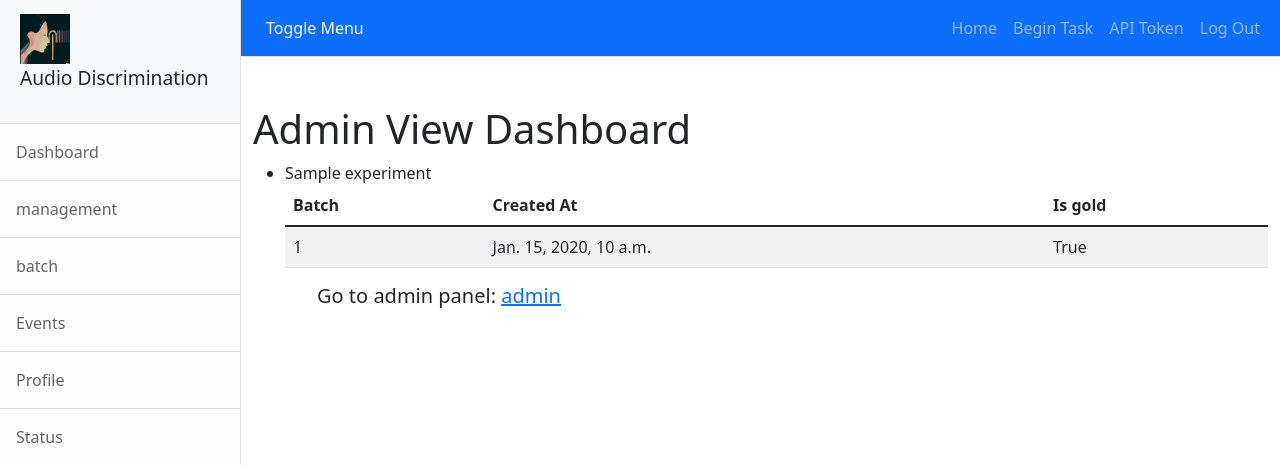
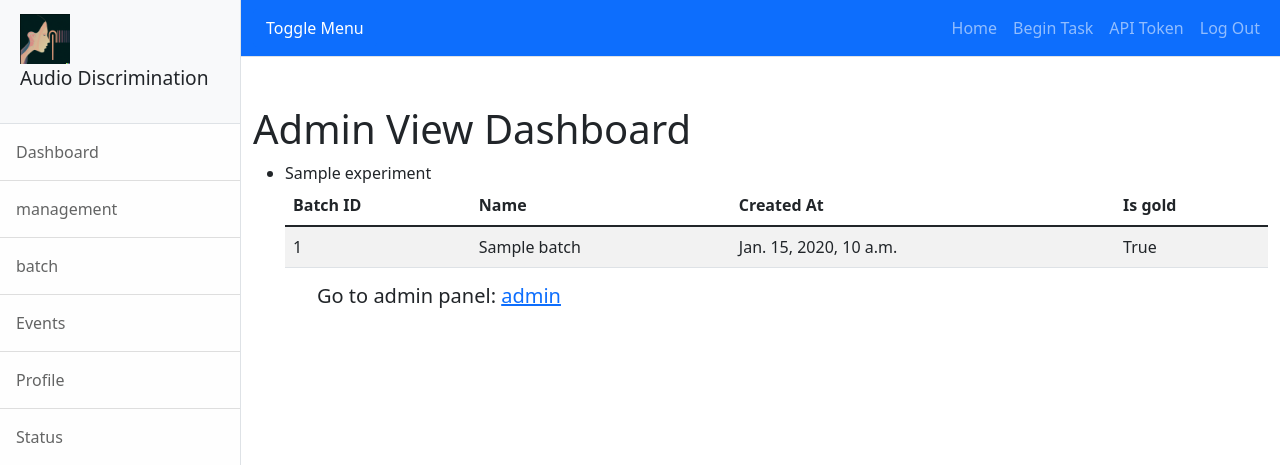
Before and after one commit to turian/audio-discrimination-crowdsource, a Django app: page /polls/admin-dashboard/ in a window 1280 px wide. Shown: the top 465 px of the page. Run offline with Django 4.2, Linux system fonts and the light colour scheme; a user stored in the database is signed in; tables that the repository leaves empty hold one stand-in row (values such as "Sample post"); some libraries are stand-ins or nearby versions.

Commit message:
added name to admin dashboard

```diff
--- a/polls/templates/polls/admin_dashboard.html
+++ b/polls/templates/polls/admin_dashboard.html
@@ -12,7 +12,8 @@
             <table class="table table-striped">
                 <thead>
                     <tr>
-                        <th scope="col">Batch</th>
+                        <th scope="col">Batch ID</th>
+                        <th scope="col">Name</th>
                         <th scope="col">Created At</th>
                         <th scope="col">Is gold</th>
                     </tr>
@@ -22,6 +23,7 @@
                         {% if batch.experiment.id == experiment.id%}
                             <tr>
                                 <td>{{batch.id}}</td>
+                                <td>{{batch.name}}</td>
                                 <td>{{batch.created_at}}</td>
                                 <td hx-post="{% url "toggle-is-gold" batch.id%}" hx-swap="innerHTML"
                                 hx-headers='{"X-CSRFToken": "{{ csrf_token }}"}' hx-confirm="Are you sure you want to toggle is_gold?">
```
